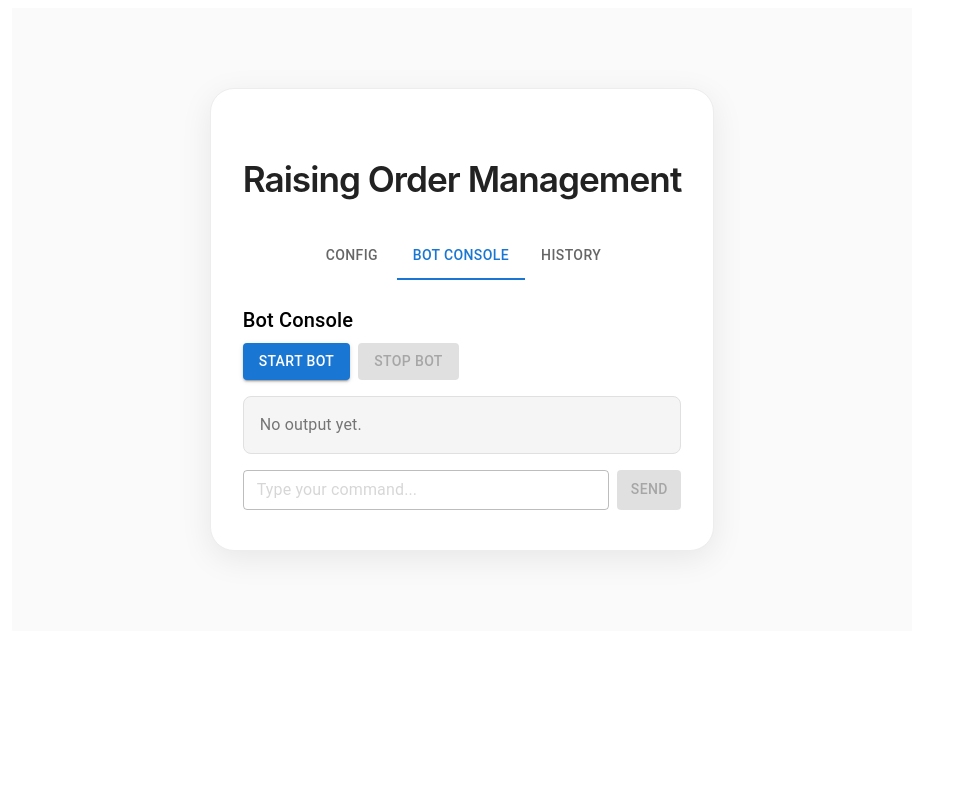
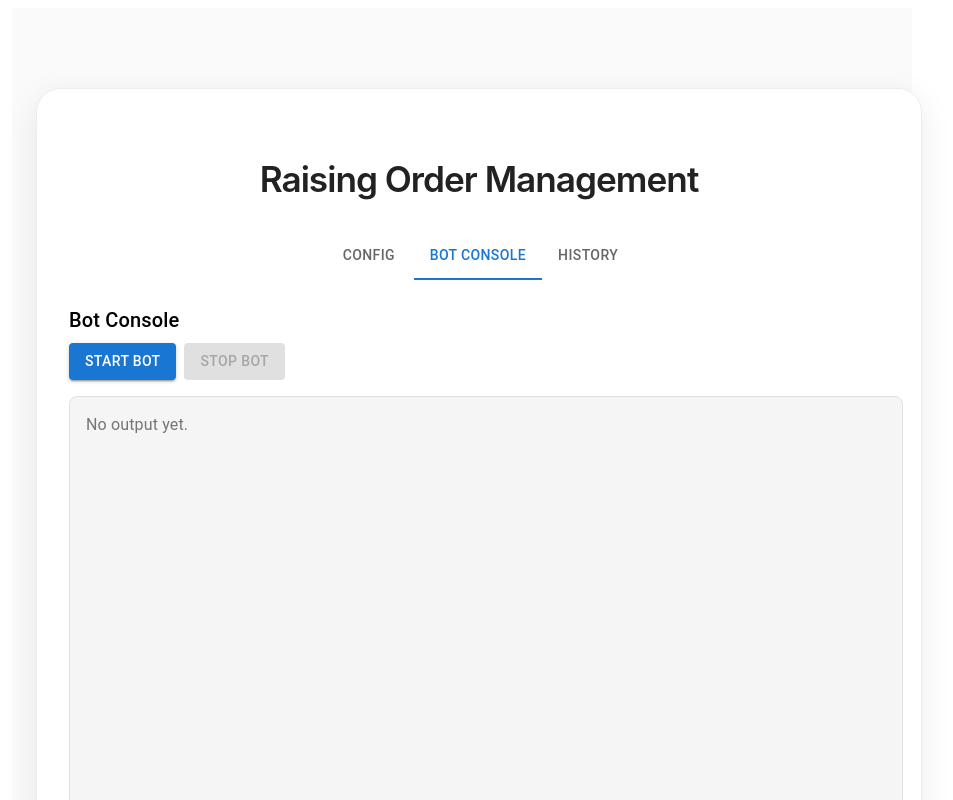
Before and after one commit to derricka-lau/raising-bot, a React (Vite) app in the folder raising-bot-web/: page / in a window 1280 px wide. Shown: the top 800 px of the page, without its empty margins (178-1131 px from the left). Built offline with nearby package versions, Linux system fonts and the light colour scheme; no server answers; some icons are missing.

Commit message:
fix: Adjust BotConsole and ConsoleHistory dimensions for better layout consistency

```diff
--- a/raising-bot-web/src/components/BotConsole.tsx
+++ b/raising-bot-web/src/components/BotConsole.tsx
@@ -173,7 +173,8 @@ const BotConsole: React.FC<BotConsoleProps> = ({
         ref={consoleRef}
         sx={{
           background: "#f5f5f5",
-          maxHeight: '400px',
+          height: '400px',
+          width: "800px",
           overflowY: "auto",
           p: 2,
           borderRadius: 2,
--- a/raising-bot-web/src/components/ConsoleHistory.tsx
+++ b/raising-bot-web/src/components/ConsoleHistory.tsx
@@ -1,16 +1,14 @@
-import React, { useMemo } from "react";
+import React from "react";
 import { Box, Typography } from "@mui/material";
-import { stripTimestamp, dedupeCountdowns } from "../utils/consoleUtils";
+import { stripTimestamp } from "../utils/consoleUtils";
 
 interface ConsoleHistoryProps {
   output: string[];
 }
 
 const ConsoleHistory: React.FC<ConsoleHistoryProps> = ({ output }) => {
-  // Deduplicate countdowns and strip timestamps
-  const dedupedOutput = useMemo(() => dedupeCountdowns(output), [output]);
   // Remove countdown lines from history (keep only non-countdown lines)
-  const filteredOutput = dedupedOutput.filter(
+  const filteredOutput = output.filter(
     (line) => !stripTimestamp(line).startsWith("Waiting for market open:")
   );
 
@@ -22,7 +20,7 @@ const ConsoleHistory: React.FC<ConsoleHistoryProps> = ({ output }) => {
       <Box
         sx={{
           background: "#fafafa",
-          height: 1000,
+          width: "800px",
           overflowY: "auto",
           p: 2,
           borderRadius: 2,
@@ -36,7 +34,7 @@ const ConsoleHistory: React.FC<ConsoleHistoryProps> = ({ output }) => {
         ) : (
           filteredOutput.map((line, i) => (
             <Box key={i} sx={{ mb: 1 }}>
-              {stripTimestamp(line)}
+              {line}
             </Box>
           ))
         )}
```
